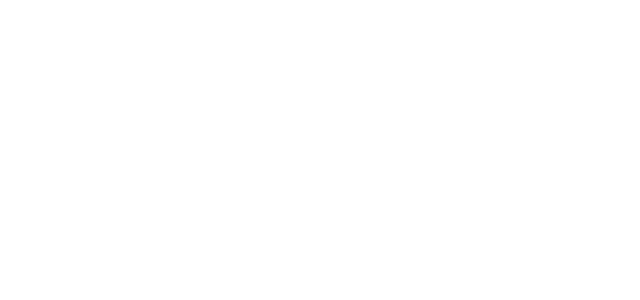
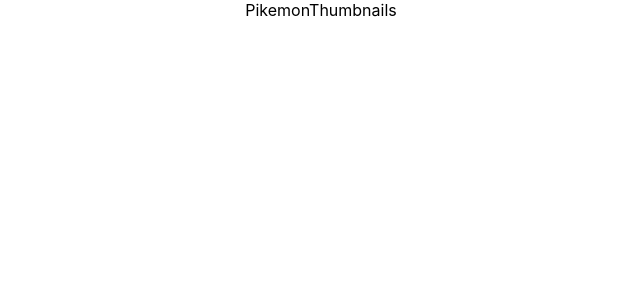
Before and after one commit to kouheigit/larapro1, a React (Create React App) app in the folder src/pokemon/: page / in a window 1280 px wide. Shown: the top 300 px of the page, without its empty margins (319-959 px from the left). Built offline with nearby package versions, Linux system fonts and the light colour scheme.

Commit message:
pokemondev5

```diff
--- a/src/pokemon/src/App.js
+++ b/src/pokemon/src/App.js
@@ -1,9 +1,21 @@
-
 import './App.css';
+import PokemonThumbnails from "./PokemonThumbnails";
 
 function App() {
+    const pokemon = {
+        id:1,
+        name:"フシギダネ",
+        image: "https://raw.githubusercontent.com/PokeAPI/sprites/master/sprites/pokemon/other/official-artwork/1.png",
+        type:"くさ",
+    }
   return (
     <div className="App">
+        <PokemonThumbnails
+        id={pokemon.id}
+        name={pokemon.name}
+        image={pokemon.image}
+        type={pokemon.type}
+        />
     </div>
   );
 }
--- /dev/null
+++ b/src/pokemon/src/PokemonThumbnails.jsx
@@ -0,0 +1,7 @@
+import React from "react";
+
+const PokemonThumbnails = () =>{
+    return <div>PikemonThumbnails</div>
+}
+
+export default PokemonThumbnails;
```
